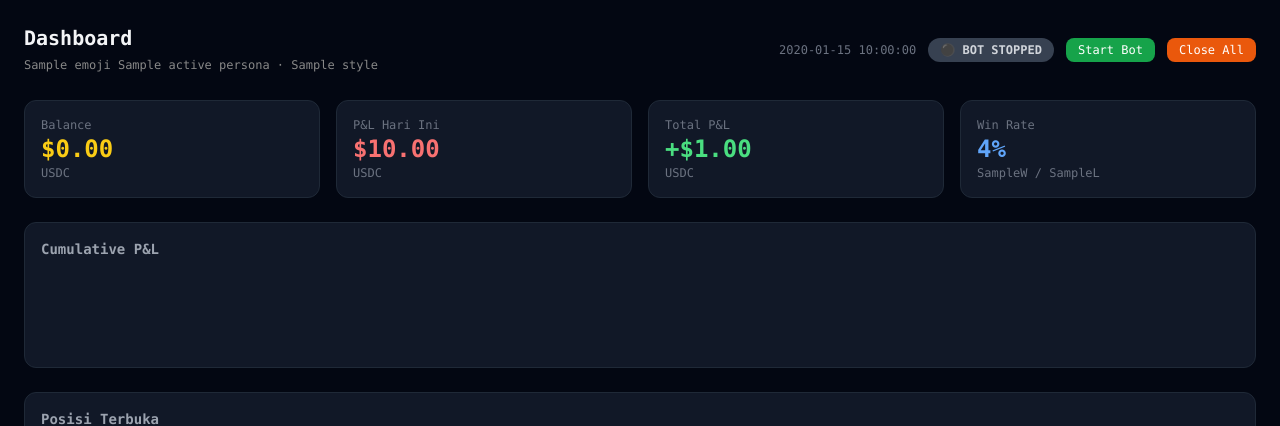
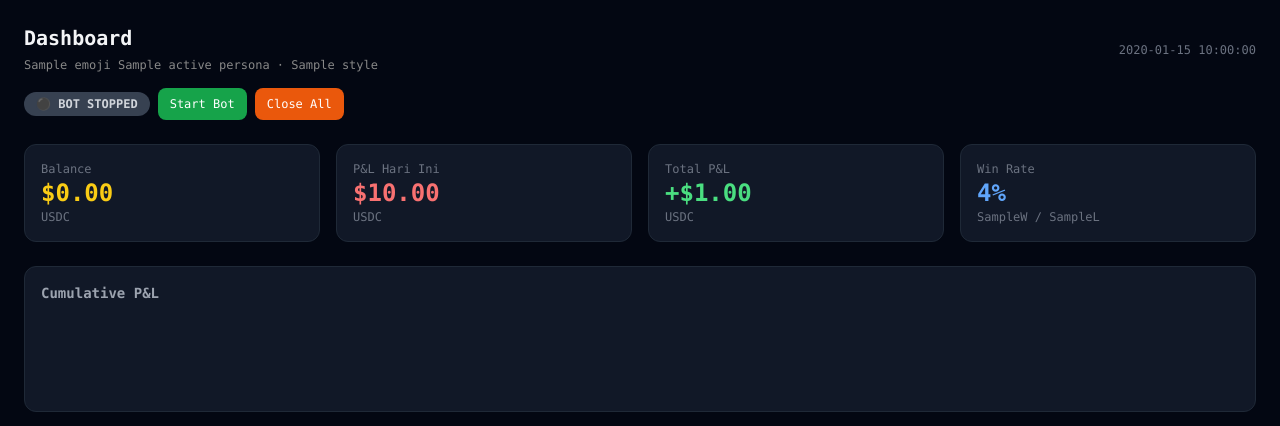
Before and after one commit to Sumbu-Botol/SumbuBotol, a FastAPI app: template dashboard/templates/dashboard.html in a window 1280 px wide. Shown: the part 49-475 px from the top of the page. Run offline with FastAPI, Linux system fonts and the light colour scheme; the template is opened without the code that fills it: most values are stand-ins (such as "Sample title", 1, 10 or a date in 2020); data that the repository does not hold is empty; parts of the project's set-up code (start-up, migrations or seed data) failed here and were passed over; some libraries are stand-ins or nearby versions.

Commit message:
fix: dashboard header mobile layout - split into 2 rows, no overlap
https://claude.ai/code/session_01Uo2c5cQjKkwAfWr8iUtp95

```diff
--- a/dashboard/templates/dashboard.html
+++ b/dashboard/templates/dashboard.html
@@ -2,7 +2,9 @@
 {% block content %}
 
 <!-- Status bar -->
-<div class="flex items-center justify-between mb-6">
+<div class="mb-6 space-y-3">
+  <!-- Row 1: Title + persona -->
+  <div class="flex items-center justify-between">
     <div>
       <h2 class="text-xl font-bold">Dashboard</h2>
       {% if active_persona %}
@@ -11,19 +13,21 @@
       </a>
       {% endif %}
     </div>
-  <div class="flex items-center gap-3">
-    <span class="text-xs text-gray-500">{{ now }}</span>
+    <span class="text-xs text-gray-500 text-right">{{ now }}</span>
+  </div>
+  <!-- Row 2: Bot controls -->
+  <div class="flex items-center gap-2 flex-wrap">
     {% if bot_running %}
       <span class="bg-green-500 text-black text-xs font-bold px-3 py-1 rounded-full">🟢 BOT RUNNING</span>
       <button onclick="botAction('stop')"
-              class="bg-red-600 hover:bg-red-500 text-white text-xs px-3 py-1 rounded-lg">Stop Bot</button>
+              class="bg-red-600 hover:bg-red-500 text-white text-xs px-3 py-2 rounded-lg">Stop Bot</button>
     {% else %}
       <span class="bg-gray-700 text-gray-300 text-xs font-bold px-3 py-1 rounded-full">⚫ BOT STOPPED</span>
       <button onclick="botAction('start')"
-              class="bg-green-600 hover:bg-green-500 text-white text-xs px-3 py-1 rounded-lg">Start Bot</button>
+              class="bg-green-600 hover:bg-green-500 text-white text-xs px-3 py-2 rounded-lg">Start Bot</button>
     {% endif %}
     <button onclick="botAction('close-all')"
-            class="bg-orange-600 hover:bg-orange-500 text-white text-xs px-3 py-1 rounded-lg">Close All</button>
+            class="bg-orange-600 hover:bg-orange-500 text-white text-xs px-3 py-2 rounded-lg">Close All</button>
   </div>
 </div>
 
```
Lines whose indentation alone changed are shown as unchanged.
